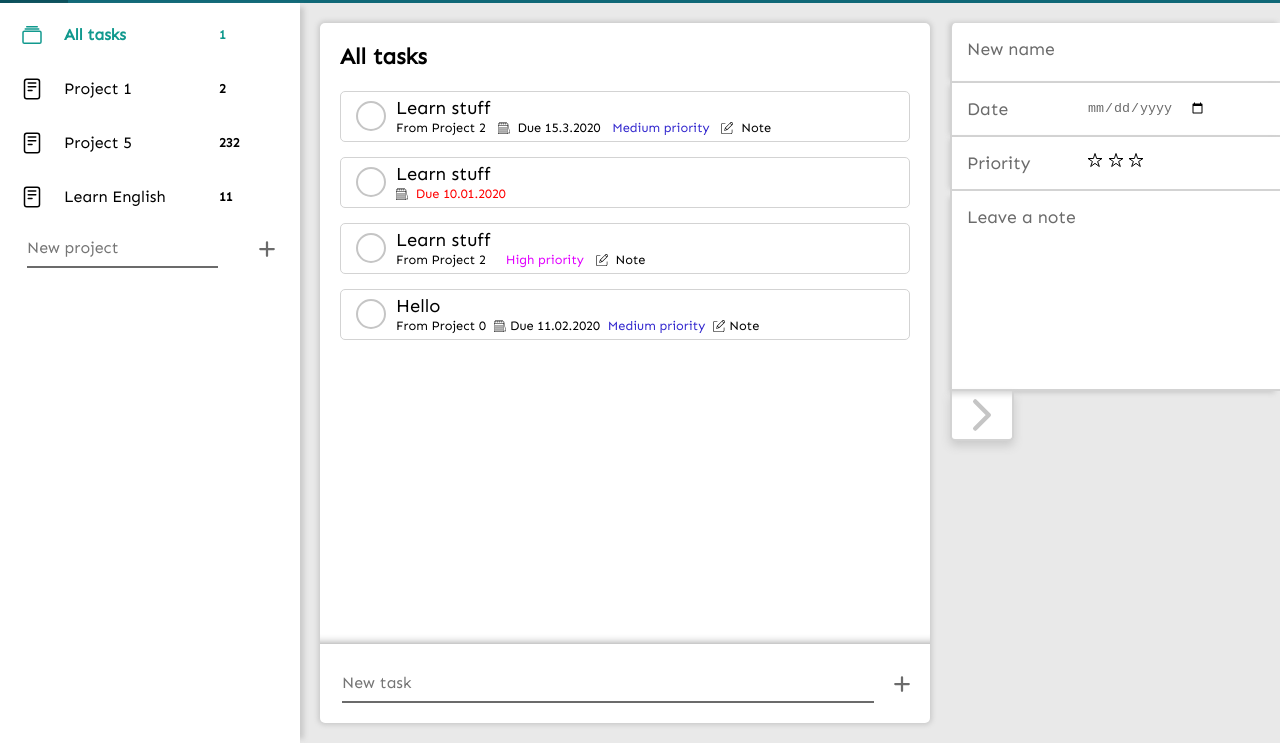
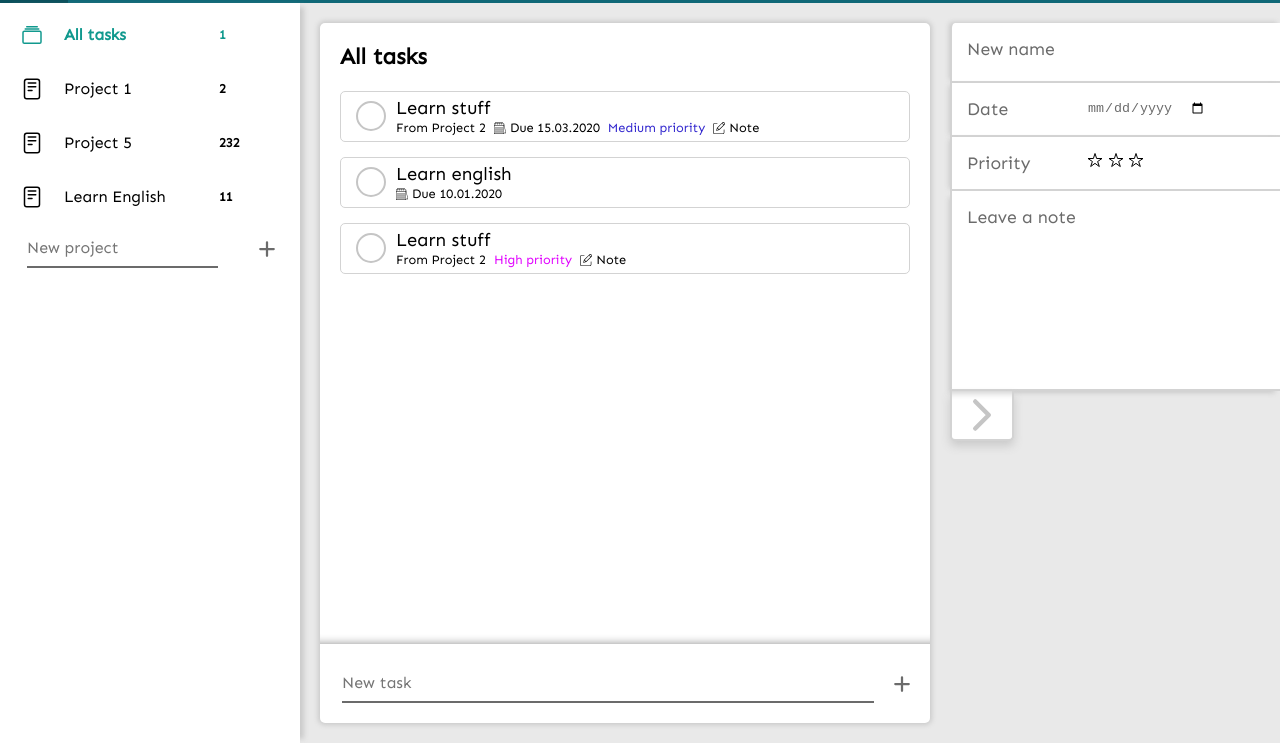
Before and after one commit to AlexRedwood/todolist2, a website built with webpack: page src/HTML/template.html in a window 1280 px wide. Shown: the part 57-800 px from the top of the page. Built offline with nearby package versions, Linux system fonts and the light colour scheme.

Commit message:
Render default items right, rerender after each new task

```diff
--- a/src/HTML/template.html
+++ b/src/HTML/template.html
@@ -90,7 +90,7 @@
       <main id="main">
         <div id="project-title">All tasks</div>
         <ul id="todos">
-          <li class="todo">
+          <!-- <li class="todo">
             <label for="todocheckbox1">
               <div class="todo-icon-container">
                 <ion-icon name="checkmark-outline"></ion-icon>
@@ -172,7 +172,7 @@
             <button type="button" class="delete-todo-btn">
               <ion-icon name="close-circle"></ion-icon>
             </button>
-          </li>
+          </li> -->
         </ul>
 
         <!-- USER INPUT MIDDLE -->
@@ -193,6 +193,7 @@
 
       <!--  RIGHT SIDE OF THE PAGE -->
       <aside id="todo-misc-container">
+        <div id="details-container">
           <div id="todo-name-changer-container">
             <textarea
               class="todo-name-changer"
@@ -239,6 +240,7 @@
           <div id="close-details-btn">
             <ion-icon name="chevron-forward-outline"></ion-icon>
           </div>
+        </div>
       </aside>
     </div>
     <script src="https://unpkg.com/ionicons@5.0.0/dist/ionicons.js"></script>
--- a/src/JS/index.js
+++ b/src/JS/index.js
@@ -2,9 +2,9 @@ import "../SCSS/style.scss";
 import * as MenuBtn from "./style/menu.js";
 import { tasksShowDetails } from "./style/details.js";
 import * as Resize from "./style/resize.js";
-import {} from "./tasks/factory.js";
+import { taskFactory } from "./tasks/factory.js";
 import * as AddTaskBtn from "./tasks/add.js";
-import {} from "./tasks/render.js";
+import { renderAllTasksFrom } from "./tasks/render.js";
 import * as Defaults from "./tasks/defaults.js";
 
 // Style
@@ -17,10 +17,8 @@ tasksShowDetails();
 // define tasks array which is todolist
 let tasks = [...Defaults.get()];
 
-// Make button New Task add task to a defined array
+// Render default tasks form tasks array
+renderAllTasksFrom(tasks);
+
+// Button to add task to a defined array
 AddTaskBtn.addTaskTo(tasks);
-
-document.getElementById("submit-project").addEventListener("click", (event) => {
-  event.preventDefault();
-  console.table(tasks);
-});
--- a/src/JS/tasks/add.js
+++ b/src/JS/tasks/add.js
@@ -1,14 +1,18 @@
 import { taskFactory } from "./factory.js";
+import { renderAllTasksFrom } from "./render.js";
 
 function addTaskTo(arr) {
   const submitTodoBtn = document.getElementById("submit-todo");
 
-  submitTodoBtn.addEventListener("click", function(event) {
+  submitTodoBtn.addEventListener("click", function (event) {
     // Prevent default submit behavior
     event.preventDefault();
     // Get task name from User and add it to tasks array
     pushTaskTo(arr);
     console.table(arr);
+    // Render each array to the page
+    renderAllTasksFrom(arr);
+
     return arr;
   });
 }
--- a/src/JS/tasks/render.js
+++ b/src/JS/tasks/render.js
@@ -1,22 +1,45 @@
 import Calendar from "../../ICONS/calendar.svg";
 import Note from "../../ICONS/edit.svg";
 
-function createNewTask({ task }) {}
+function renderAllTasksFrom(arr) {
+  // Clear all previously rendered elements from the page
+  clearContentOf("todos");
+  //Render each element of the array to the page
+  for (let [index, item] of arr.entries()) {
+    renderTask(index, item);
+  }
+}
 
-// Example of creating a one todo
-document.getElementById("todos").append(createTodoLi(12));
+function clearContentOf(id) {
+  // Remove any child of the element with id
+  let contentContainer = document.getElementById(id);
 
-function createTodoLi(i) {
+  while (contentContainer.firstChild) {
+    contentContainer.removeChild(contentContainer.firstChild);
+  }
+}
+
+function renderTask(i, task) {
+  document.getElementById("todos").append(createTask(i, task));
+}
+
+function createTask(i, task) {
+  console.log(task);
   // create list element with a class 'todo'
   let li = document.createElement("li");
   li.setAttribute("class", "todo");
   // Append label, input, div and button to it
   li.append(createLabel(i));
   li.append(createInput(i));
-  li.append(createContent("Hello", "Project 0", "11.02.2020", "medium"));
+  li.append(
+    createContent(task.title, task.from, task.date, task.priority, task.note)
+  );
+  li.append(createDeleteBtn(i));
 
   return li;
 }
+
+// LABEL
 
 function createLabel(i) {
   // returns label for "todocheckbox" + i
@@ -38,6 +61,8 @@ function createDoneIcon() {
   return container;
 }
 
+// INPUT
+
 function createInput(i) {
   // Create input checkbox element after the label
   let checkbox = document.createElement("input");
@@ -48,12 +73,14 @@ function createInput(i) {
   return checkbox;
 }
 
-function createContent(title, from, date, priority) {
+// CONTENT = task title and details
+
+function createContent(title, from, date, priority, note) {
   let content = document.createElement("div");
   content.setAttribute("class", "todo-text");
   // Append title and details to content
   content.appendChild(createTitle(title));
-  content.appendChild(createDetails(from, date, priority));
+  content.appendChild(createDetails(from, date, priority, note));
 
   return content;
 }
@@ -65,13 +92,13 @@ function createTitle(str) {
   return title;
 }
 
-function createDetails(from, date, priority) {
+function createDetails(from, date, priority, note) {
   let details = document.createElement("div");
   details.setAttribute("class", "details");
-  details.appendChild(createFrom(from));
-  details.appendChild(createDue(date));
-  details.appendChild(createPriority(priority));
-  details.appendChild(createNote());
+  if (from) details.appendChild(createFrom(from));
+  if (date) details.appendChild(createDue(date));
+  if (priority !== "low") details.appendChild(createPriority(priority));
+  if (note) details.appendChild(createNote());
   return details;
 }
 
@@ -140,3 +167,21 @@ function createNote() {
   span.appendChild(text);
   return span;
 }
+
+// DELETE BUTTON
+function createDeleteBtn(i) {
+  let btn = document.createElement("button");
+  btn.setAttribute("type", "button");
+  btn.setAttribute("class", "delete-todo-btn");
+  btn.setAttribute("id", `delete-btn${i}`);
+
+  // create an icon and append it to button
+  let icon = document.createElement("ion-icon");
+  icon.setAttribute("name", "close-circle");
+
+  btn.appendChild(icon);
+
+  return btn;
+}
+
+export { renderAllTasksFrom };
--- a/src/SCSS/style.scss
+++ b/src/SCSS/style.scss
@@ -549,6 +549,9 @@ main {
   margin-top: 20px;
   z-index: 1;
 
+  #details-container {
+  }
+
   @media screen and (max-width: 1024px) {
     -webkit-box-shadow: -3px 0px 5px -2px $shadows-color;
     -moz-box-shadow: -3px 0px 5px -2px $shadows-color;
```
Also changed, not shown: dist/index.html, 13 other files. Lines whose indentation alone changed are shown as unchanged.
